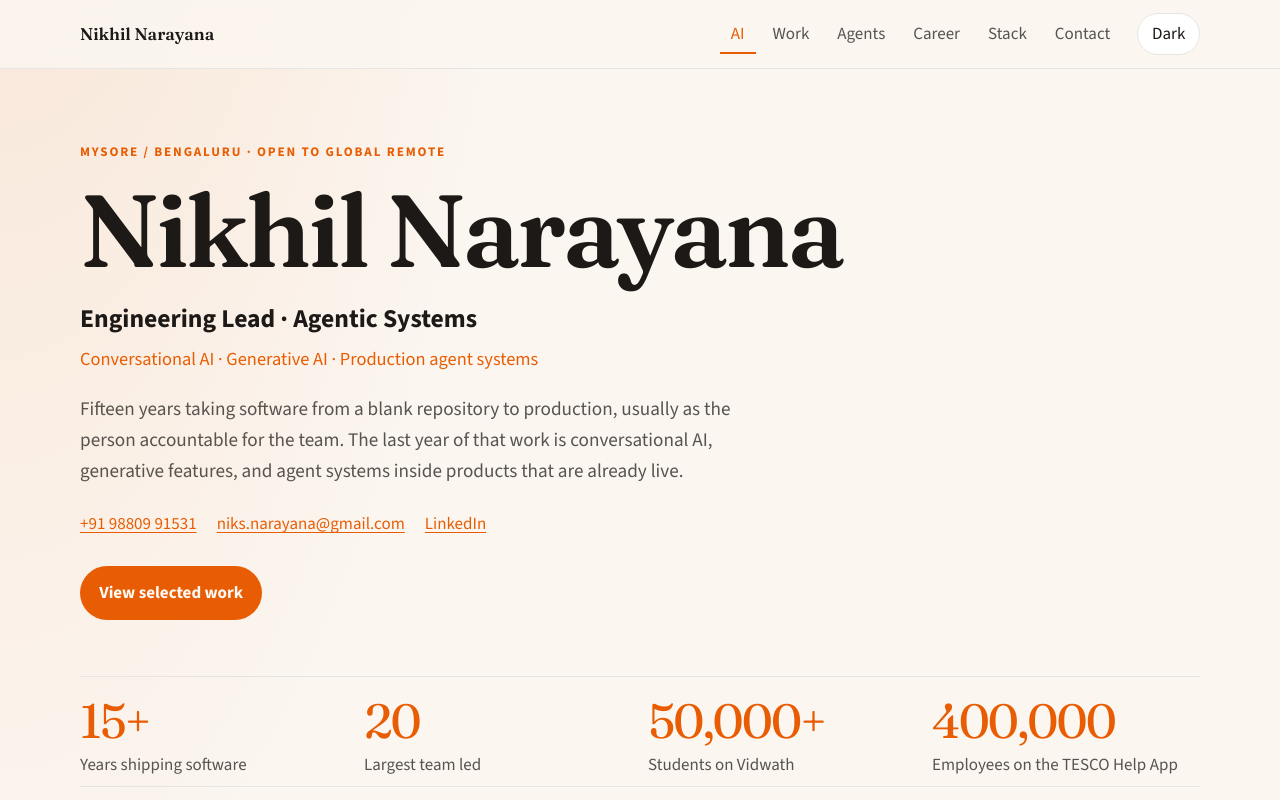
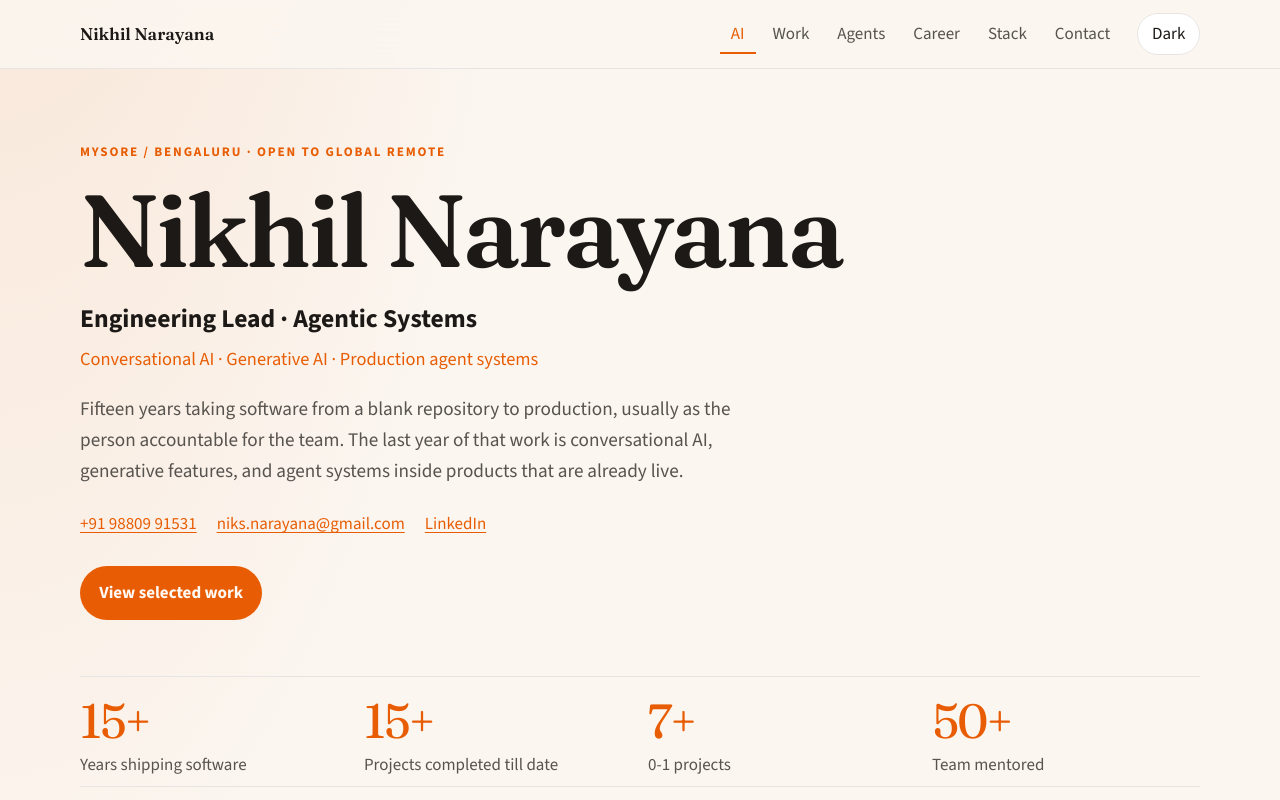
Before and after one commit to nikhil-dev-code/niks-profile-page, a Next.js app: page / in a window 1280 px wide. Shown: the top 800 px of the page. Built offline with nearby package versions, Linux system fonts and the light colour scheme.

Commit message:
updated sections

```diff
--- a/content/profile.ts
+++ b/content/profile.ts
@@ -58,9 +58,9 @@ export const nav = [
 
 export const proof = [
   { figure: "15+", label: "Years shipping software" },
-  { figure: "20", label: "Largest team led" },
-  { figure: "50,000+", label: "Students on Vidwath" },
-  { figure: "400,000", label: "Employees on the TESCO Help App" },
+  { figure: "15+", label: "Projects completed till date" },
+  { figure: "7+", label: "0-1 projects" },
+  { figure: "50+", label: "Team mentored" },
 ];
 
 export const appliedAi = {
```
Also changed, not shown: 1 other file (tests, documents, lock files or other folders).
